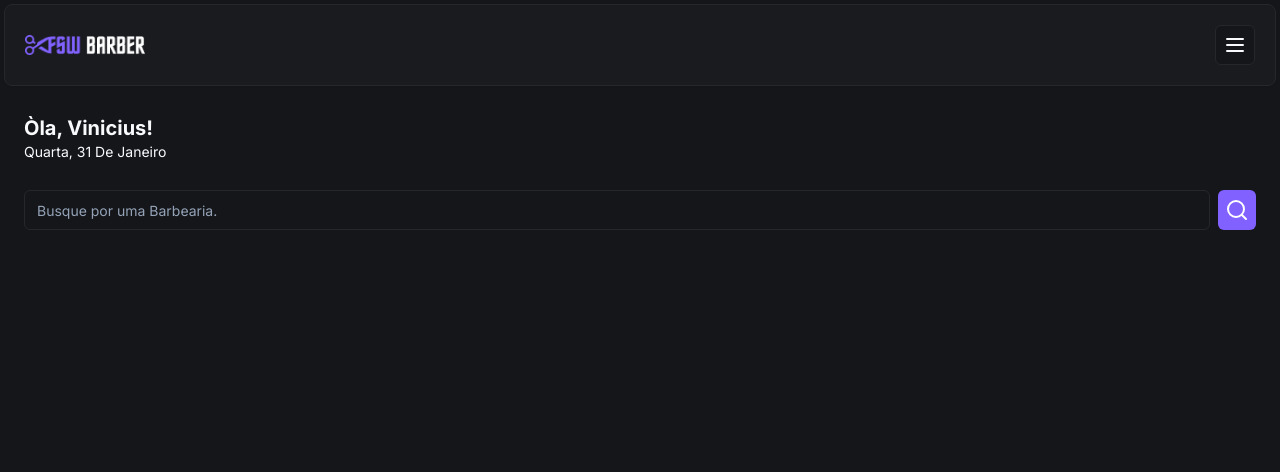
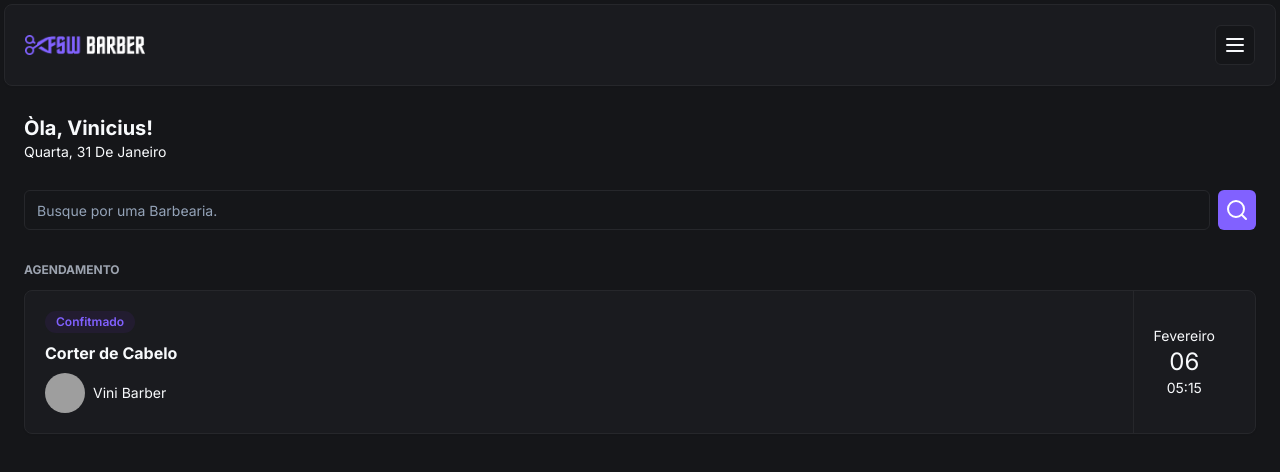
Before and after one commit to viniciuSoaress/FSW-Barber, a Next.js app: page / in a window 1280 px wide. Shown: the top 472 px of the page. Built offline with nearby package versions, Linux system fonts and the light colour scheme; grey boxes are pictures that could not be loaded.

Commit message:
create component BookingItem

```diff
--- a/package.json
+++ b/package.json
@@ -13,6 +13,7 @@
   },
   "dependencies": {
     "@prisma/client": "^5.9.0",
+    "@radix-ui/react-avatar": "^1.0.4",
     "@radix-ui/react-slot": "^1.0.2",
     "class-variance-authority": "^0.7.0",
     "clsx": "^2.1.0",
--- a/src/app/(home)/page.tsx
+++ b/src/app/(home)/page.tsx
@@ -3,6 +3,7 @@
 import { Header } from "../components/Header";
 import { ptBR } from 'date-fns/locale';
 import { SearchHome } from '../components/SearchHome';
+import { BookingItem } from '../components/BookingItem';
 
 export default function Home() {
   return (
@@ -11,14 +12,19 @@
     >
       <Header />
 
-      <div className='p-5'>
+      <section className='p-5'>
         <h2 className='text-xl font-bold'>Òla, Vinicius!</h2>
         <p className='capitalize text-sm'>{format(new Date(), "EE, dd 'de'  MMMM", { locale: ptBR })}</p>
-      </div>
+      </section>
 
-      <div className='px-5'>
+      <section className='px-5'>
         <SearchHome />
-      </div>
+      </section>
+
+      <section className='px-5 mt-6 text-gray-400'>
+        <h2 className='text-xs uppercase mb-3 font-bold'>Agendamento</h2>
+        <BookingItem />
+      </section>
 
     </main>
   );
--- /dev/null
+++ b/src/app/components/BookingItem.tsx
@@ -0,0 +1,38 @@
+import { Avatar, AvatarFallback, AvatarImage } from "./ui/avatar";
+import { Badge } from "./ui/badge";
+import { Card, CardContent } from "./ui/card";
+
+
+export function BookingItem() {
+
+  return (
+    <Card>
+      <CardContent className="px-5 py-0 flex justify-between">
+
+        <div className="flex flex-col gap-2 py-5">
+          <Badge className="bg-[#221c30] text-primary hover:bg-[#221c30] w-fit">
+            Confitmado
+          </Badge>
+
+          <h2 className="font-bold">Corter de Cabelo</h2>
+
+          <div className="flex items-center gap-2">
+            <Avatar>
+              <AvatarImage src="https://utfs.io/f/0ddfbd26-a424-43a0-aaf3-c3f1dc6be6d1-1kgxo7.png" />
+              <AvatarFallback>image</AvatarFallback>
+            </Avatar>
+            <h3 className="text-sm">Vini Barber</h3>
+          </div>
+        </div>
+
+        <div className="flex flex-col justify-center items-center border-l px-5">
+          <p className="text-sm">Fevereiro</p>
+          <p className="text-2xl">06</p>
+          <p className="text-sm">05:15</p>
+        </div>
+
+
+      </CardContent>
+    </Card>
+  )
+}
--- /dev/null
+++ b/src/app/components/ui/avatar.tsx
@@ -0,0 +1,50 @@
+"use client"
+
+import * as React from "react"
+import * as AvatarPrimitive from "@radix-ui/react-avatar"
+
+import { cn } from "@/app/lib/utils"
+
+const Avatar = React.forwardRef<
+  React.ElementRef<typeof AvatarPrimitive.Root>,
+  React.ComponentPropsWithoutRef<typeof AvatarPrimitive.Root>
+>(({ className, ...props }, ref) => (
+  <AvatarPrimitive.Root
+    ref={ref}
+    className={cn(
+      "relative flex h-10 w-10 shrink-0 overflow-hidden rounded-full",
+      className
+    )}
+    {...props}
+  />
+))
+Avatar.displayName = AvatarPrimitive.Root.displayName
+
+const AvatarImage = React.forwardRef<
+  React.ElementRef<typeof AvatarPrimitive.Image>,
+  React.ComponentPropsWithoutRef<typeof AvatarPrimitive.Image>
+>(({ className, ...props }, ref) => (
+  <AvatarPrimitive.Image
+    ref={ref}
+    className={cn("aspect-square h-full w-full", className)}
+    {...props}
+  />
+))
+AvatarImage.displayName = AvatarPrimitive.Image.displayName
+
+const AvatarFallback = React.forwardRef<
+  React.ElementRef<typeof AvatarPrimitive.Fallback>,
+  React.ComponentPropsWithoutRef<typeof AvatarPrimitive.Fallback>
+>(({ className, ...props }, ref) => (
+  <AvatarPrimitive.Fallback
+    ref={ref}
+    className={cn(
+      "flex h-full w-full items-center justify-center rounded-full bg-muted",
+      className
+    )}
+    {...props}
+  />
+))
+AvatarFallback.displayName = AvatarPrimitive.Fallback.displayName
+
+export { Avatar, AvatarImage, AvatarFallback }
--- /dev/null
+++ b/src/app/components/ui/badge.tsx
@@ -0,0 +1,36 @@
+import * as React from "react"
+import { cva, type VariantProps } from "class-variance-authority"
+
+import { cn } from "@/app/lib/utils"
+
+const badgeVariants = cva(
+  "inline-flex items-center rounded-full border px-2.5 py-0.5 text-xs font-semibold transition-colors focus:outline-none focus:ring-2 focus:ring-ring focus:ring-offset-2",
+  {
+    variants: {
+      variant: {
+        default:
+          "border-transparent bg-primary text-primary-foreground hover:bg-primary/80",
+        secondary:
+          "border-transparent bg-secondary text-secondary-foreground hover:bg-secondary/80",
+        destructive:
+          "border-transparent bg-destructive text-destructive-foreground hover:bg-destructive/80",
+        outline: "text-foreground",
+      },
+    },
+    defaultVariants: {
+      variant: "default",
+    },
+  }
+)
+
+export interface BadgeProps
+  extends React.HTMLAttributes<HTMLDivElement>,
+    VariantProps<typeof badgeVariants> {}
+
+function Badge({ className, variant, ...props }: BadgeProps) {
+  return (
+    <div className={cn(badgeVariants({ variant }), className)} {...props} />
+  )
+}
+
+export { Badge, badgeVariants }
```
Also changed, not shown: 1 other file (tests, documents, lock files or other folders).
